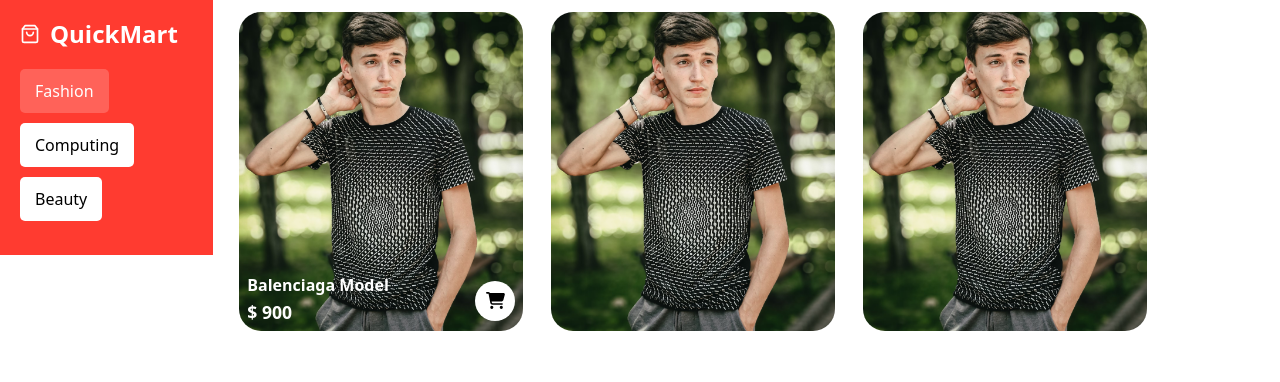
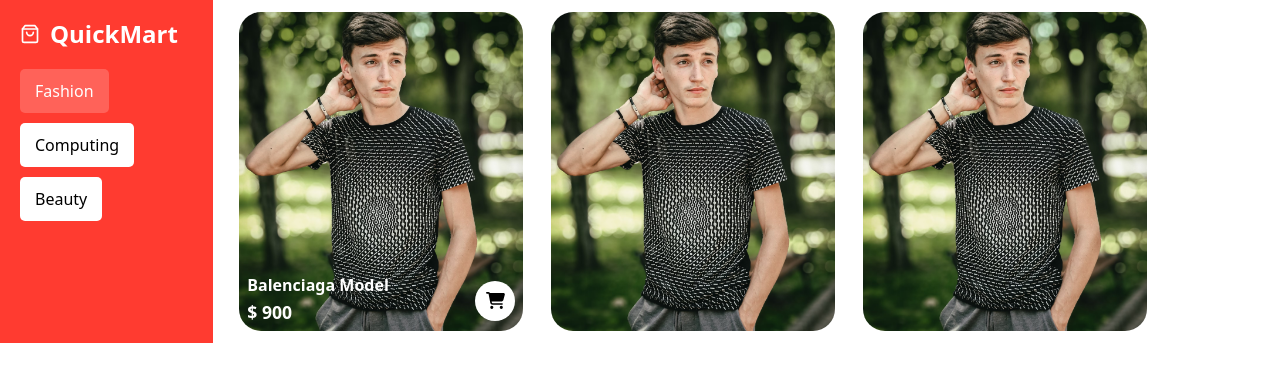
Before and after one commit to MasterIfeanyi/QuickMart, a React (Vite) app: page /home in a window 1280 px wide. Shown: the top 382 px of the page. Built offline with nearby package versions, Linux system fonts and the light colour scheme; no server answers.

Commit message:
fix responsiveness for sidebar

```diff
--- a/src/Components/Dashboard/Dashboard.css
+++ b/src/Components/Dashboard/Dashboard.css
@@ -6,7 +6,7 @@
 .sidebar {
     background-color: var(--brand);
     color: var(--white);
-    height: 100%;
+    min-height: 100%;
     position: relative;
     padding: 20px;
 }
@@ -187,3 +187,20 @@
       height: 25px;
     }
 }
+
+
+@media (max-width: 800px) {
+    .category-btns {
+        flex-direction: row;
+    }
+
+    .category-btns li {
+        margin-right: 30px;
+    }
+}
+
+@media (min-width: 800px) and (max-width: 1200px) {
+    .sidebar {
+        min-height: 100vh;
+    }
+}
```
